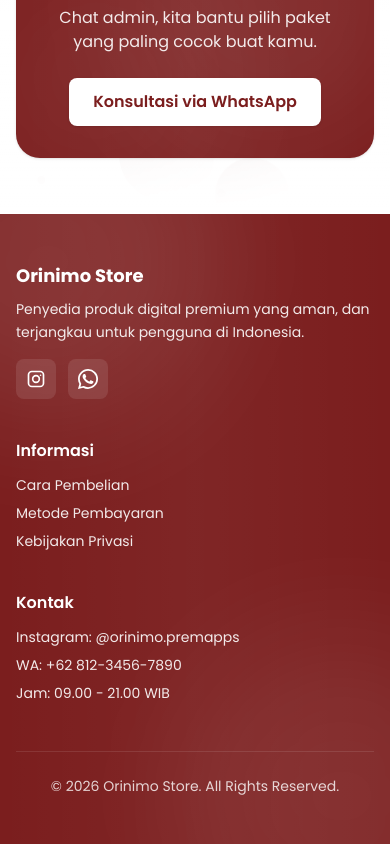
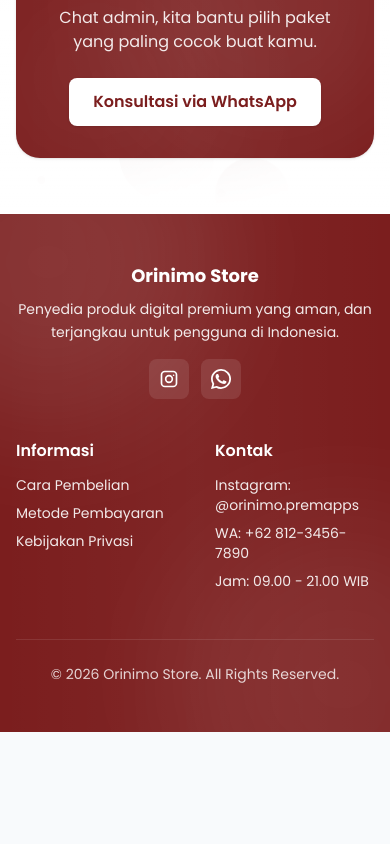
Before and after one commit to chandraputra06/orinimo-web, a React (Vite) app: page / in a window 390 px wide. Shown: the part 6948-7792 px from the top of the page. After the commit the page ends 7680 px from the top, so only its background shows below. Built offline with nearby package versions, Linux system fonts and the light colour scheme.

Commit message:
ui(footer): adjust layout positioning for mobile view #13

```diff
--- a/src/components/Footer.jsx
+++ b/src/components/Footer.jsx
@@ -18,15 +18,14 @@ const Footer = () => {
       />
 
       <div className="container-page py-12 relative">
-        <div className="grid grid-cols-1 md:grid-cols-3 gap-10">
         {/* Brand */}
-          <div>
+        <div className="text-center md:text-left">
           <h3 className="font-bold text-lg">Orinimo Store</h3>
-            <p className="text-sm mt-2 text-white/90 leading-relaxed max-w-sm">
+          <p className="text-sm mt-2 text-white/90 leading-relaxed max-w-sm mx-auto md:mx-0">
             Penyedia produk digital premium yang aman, dan terjangkau untuk pengguna di Indonesia.
           </p>
 
-            <div className="mt-4 flex items-center gap-3">
+          <div className="mt-4 flex items-center justify-center md:justify-start gap-3">
             <a
               href="https://www.instagram.com/orinimo.premapps"
               target="_blank"
@@ -35,11 +34,7 @@ const Footer = () => {
               aria-label="Instagram"
               title="Instagram"
             >
-                <svg
-                  viewBox="0 0 24 24"
-                  fill="currentColor"
-                  className="w-5 h-5 transition-transform group-hover:scale-110"
-                >
+              <svg viewBox="0 0 24 24" fill="currentColor" className="w-5 h-5 transition-transform group-hover:scale-110">
                 <path d="M7 2h10a5 5 0 0 1 5 5v10a5 5 0 0 1-5 5H7a5 5 0 0 1-5-5V7a5 5 0 0 1 5-5zm10 2H7a3 3 0 0 0-3 3v10a3 3 0 0 0 3 3h10a3 3 0 0 0 3-3V7a3 3 0 0 0-3-3z" />
                 <path d="M12 7a5 5 0 1 0 0 10 5 5 0 0 0 0-10zm0 2a3 3 0 1 1 0 6 3 3 0 0 1 0-6z" />
                 <path d="M17.5 6.5a1 1 0 1 0 .001 2.001A1 1 0 0 0 17.5 6.5z" />
@@ -54,18 +49,19 @@ const Footer = () => {
               aria-label="WhatsApp"
               title="WhatsApp"
             >
-                <svg
-                  viewBox="0 0 24 24"
-                  fill="currentColor"
-                  className="w-5 h-5 transition-transform group-hover:scale-110"
-                >
+              <svg viewBox="0 0 24 24" fill="currentColor" className="w-5 h-5 transition-transform group-hover:scale-110">
                 <path d="M20.52 3.48A11.86 11.86 0 0 0 12.02 0C5.4 0 .02 5.38.02 12c0 2.12.56 4.19 1.62 6.01L0 24l6.17-1.6a12 12 0 0 0 5.85 1.49h.01c6.62 0 12-5.38 12-12 0-3.2-1.25-6.21-3.51-8.41zM12.03 21.9h-.01a9.9 9.9 0 0 1-5.04-1.38l-.36-.21-3.66.95.98-3.57-.24-.37A9.88 9.88 0 0 1 2.12 12c0-5.46 4.45-9.9 9.91-9.9 2.65 0 5.14 1.03 7.01 2.9a9.84 9.84 0 0 1 2.9 7 9.9 9.9 0 0 1-9.92 9.9zm5.78-7.42c-.32-.16-1.89-.93-2.18-1.04-.29-.1-.5-.16-.71.16-.21.32-.82 1.04-1.01 1.25-.18.21-.37.24-.69.08-.32-.16-1.35-.5-2.57-1.6-.95-.85-1.59-1.9-1.78-2.22-.18-.32-.02-.49.14-.65.14-.14.32-.37.48-.55.16-.18.21-.32.32-.53.1-.21.05-.4-.03-.55-.08-.16-.71-1.7-.97-2.33-.26-.62-.53-.53-.71-.53h-.61c-.21 0-.55.08-.85.4-.29.32-1.12 1.09-1.12 2.66 0 1.57 1.15 3.08 1.31 3.29.16.21 2.26 3.45 5.46 4.83.76.33 1.35.53 1.81.68.76.24 1.45.21 2 .13.61-.09 1.89-.77 2.16-1.52.27-.75.27-1.39.19-1.52-.08-.13-.29-.21-.61-.37z" />
               </svg>
             </a>
           </div>
         </div>
 
-          {/* Informasi */}
+        {/* ✅ Mobile: 2 kolom (Informasi + Kontak). Desktop: 3 kolom (Brand | Informasi | Kontak) */}
+        <div className="mt-10 md:mt-12 grid grid-cols-2 gap-10 md:grid-cols-3">
+          {/* Placeholder untuk menjaga layout desktop (kolom brand) */}
+          <div className="hidden md:block" />
+
+          {/* Informasi (isi tidak diubah) */}
           <div>
             <h4 className="font-semibold">Informasi</h4>
             <ul className="mt-3 space-y-2 text-sm text-white/90">
@@ -86,7 +82,7 @@ const Footer = () => {
             </ul>
           </div>
 
-          {/* Kontak */}
+          {/* Kontak (isi tidak diubah) */}
           <div>
             <h4 className="font-semibold">Kontak</h4>
             <ul className="mt-3 space-y-2 text-sm text-white/90">
```
Lines whose indentation alone changed are shown as unchanged.
